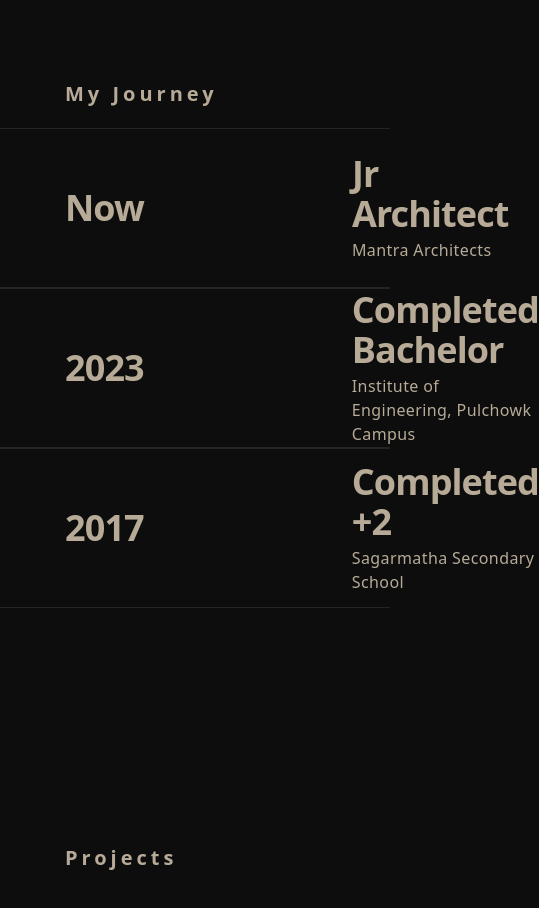
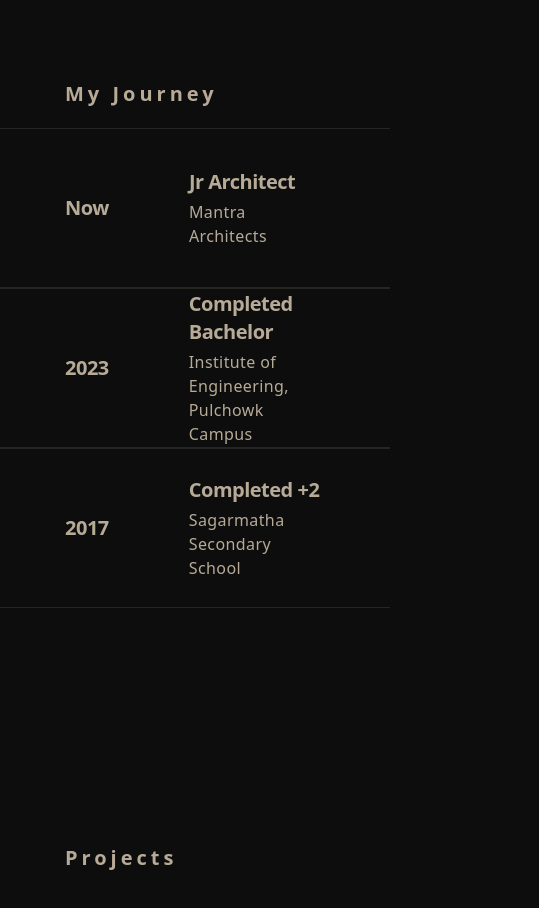
Before and after one commit to poudelsanchit/KendritPoudel, a React (Vite) app: page / in a window 390 px wide. Shown: the part 1920-2828 px from the top of the page, 539 px wide, since content can reach past the window. Built offline with nearby package versions, Linux system fonts and the light colour scheme.

Commit message:
update App.jsx, Body.jsx and Career.jsx

```diff
--- a/src/App.jsx
+++ b/src/App.jsx
@@ -20,7 +20,7 @@ const App = () => {
     <>
       <div>
       <motion.div
-          className=" h-10 w-10  bg-txtsecondary rounded-full fixed top-0 left-0 hidden sm:block"
+          className=" h-10 w-10  rounded-full fixed top-0 left-0 hidden sm:block "
           variants={variants}
           animate="default"
           transition={{ type: "tween", ease: "backOut" }}
--- a/src/Components/Career.jsx
+++ b/src/Components/Career.jsx
@@ -19,19 +19,19 @@ const Career = () => {
   ];
     return (
       <>
-        <div className="w-full flex justify-center text-txtprimary ">
+        <div className="w-full flex justify-center text-txtprimary  ">
           <div className="flex  flex-col  gap-5 min-h-screen pt-20 w-full z-50">
             <div className="tracking-[0.2em] font-semibold text-xl flex justify-center  ">
             <div className="w-8/12 ">My Journey</div>
 
             </div>
-            <div className="flex  flex-col   text-4xl  font-[550] tracking-tight">
+            <div className="flex  flex-col   sm:text-4xl  text-xl font-[550] tracking-tight">
             {careerlist.map((data,index)=>{
               return (
                 <div
                   className="h-40 border-y-[1px] border-[#272522] w-full flex justify-center"
                 >
-                  <div className="w-8/12 flex   gap-52 items-center">
+                  <div className="w-8/12 flex   sm:gap-52 gap-20 items-center">
                     <div>{data.time}</div>
                     <div className="flex flex-col gap-1">
                       <div>{data.position}</div>
```
